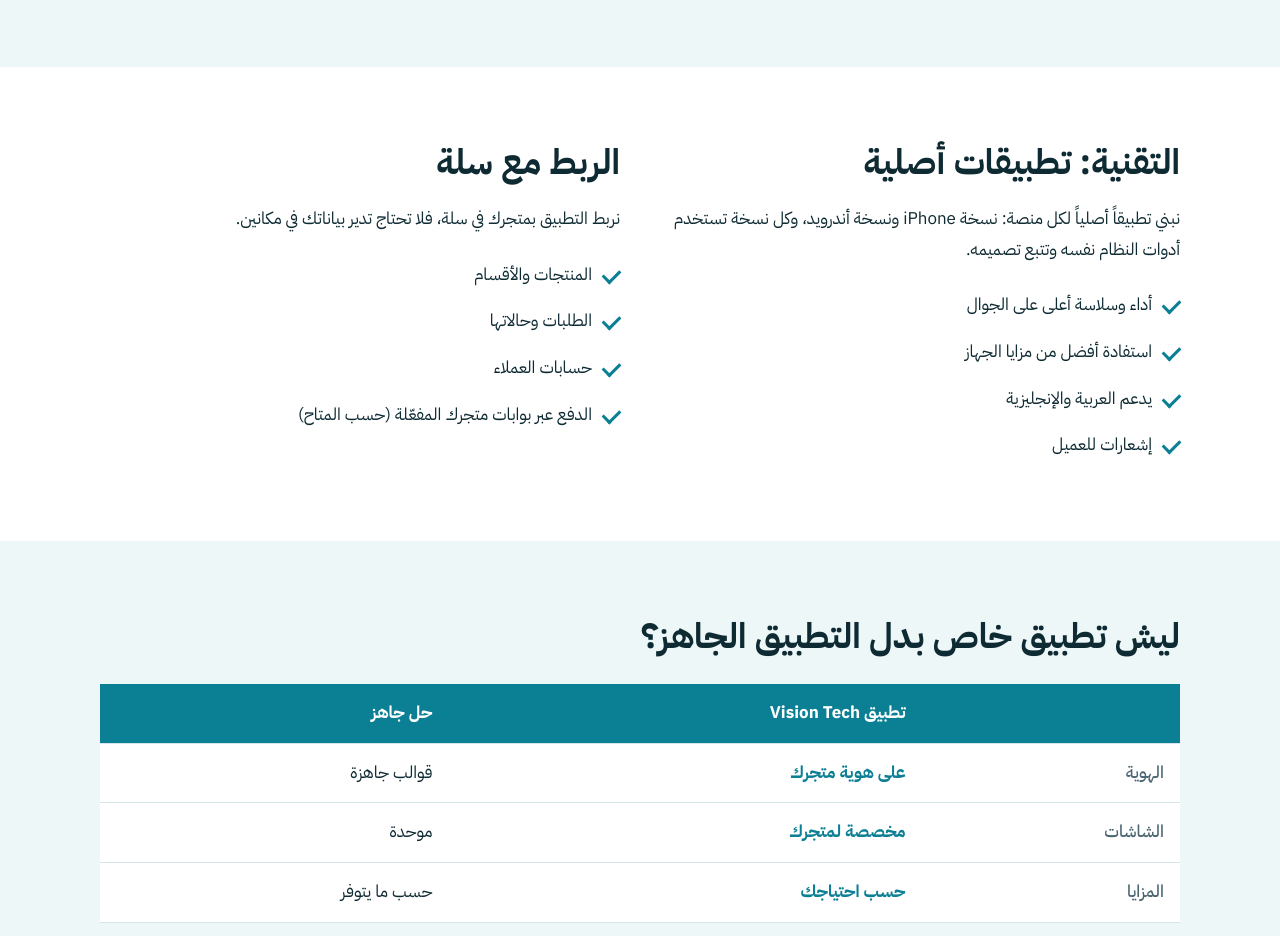
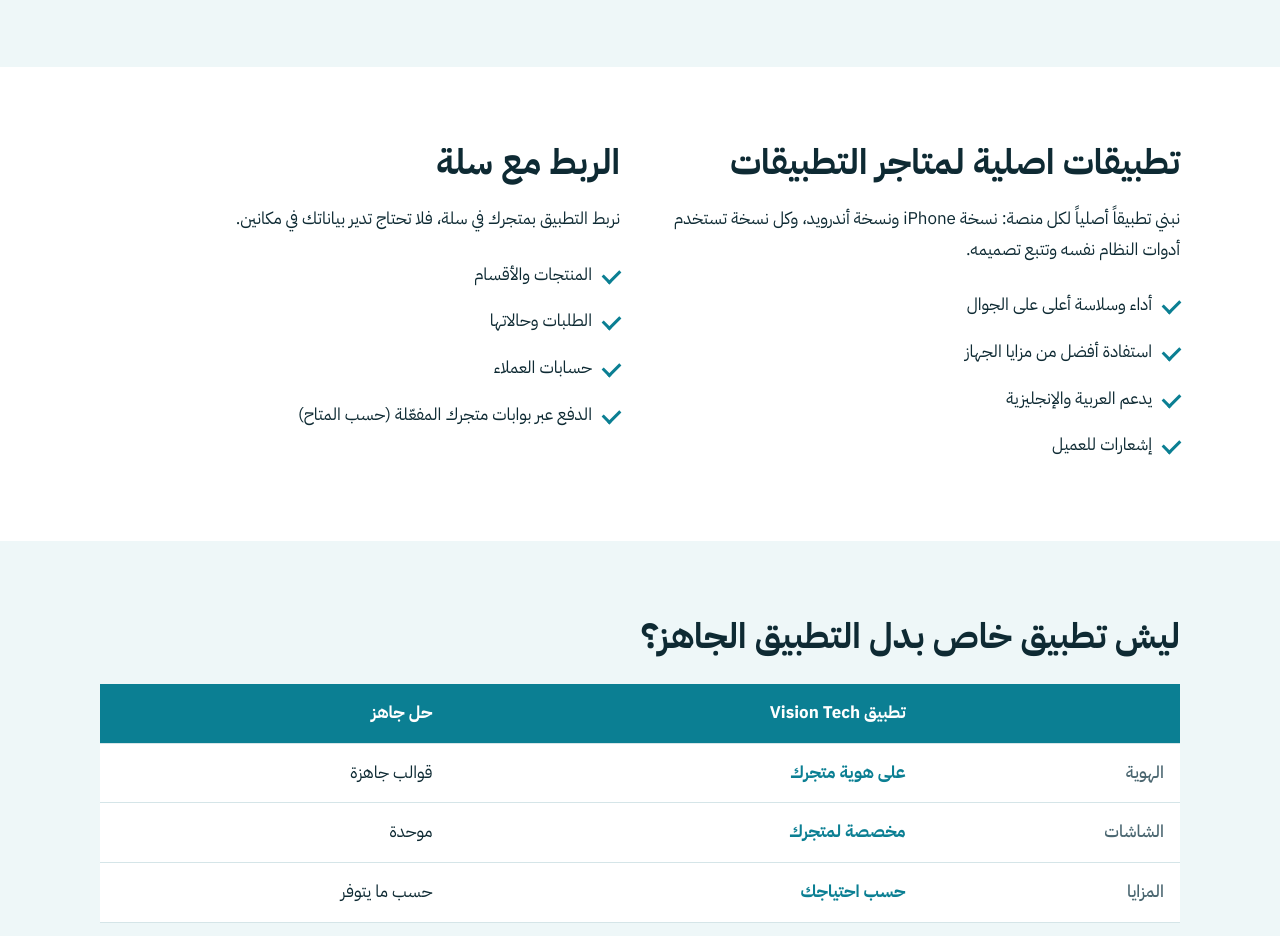
Before and after one commit to 2besh2002-pixel/Salla-store, a plain HTML site: page index.html in a window 1280 px wide. Shown: the part 1620-2556 px from the top of the page. Drawn offline with Linux system fonts and the light colour scheme.

Commit message:
Initial commit

```diff
--- a/index.html
+++ b/index.html
@@ -207,7 +207,7 @@ tbody th{font-weight:500;color:var(--sa-ink-soft)}
 <section class="sa-sec">
   <div class="sa-wrap sa-two">
     <div>
-      <h2>التقنية: تطبيقات أصلية</h2>
+      <h2>تطبيقات اصلية لمتاجر التطبيقات</h2>
       <p>نبني تطبيقاً أصلياً لكل منصة: نسخة iPhone ونسخة أندرويد، وكل نسخة تستخدم أدوات النظام نفسه وتتبع تصميمه.</p>
       <ul class="sa-list">
         <li>أداء وسلاسة أعلى على الجوال</li>
```
